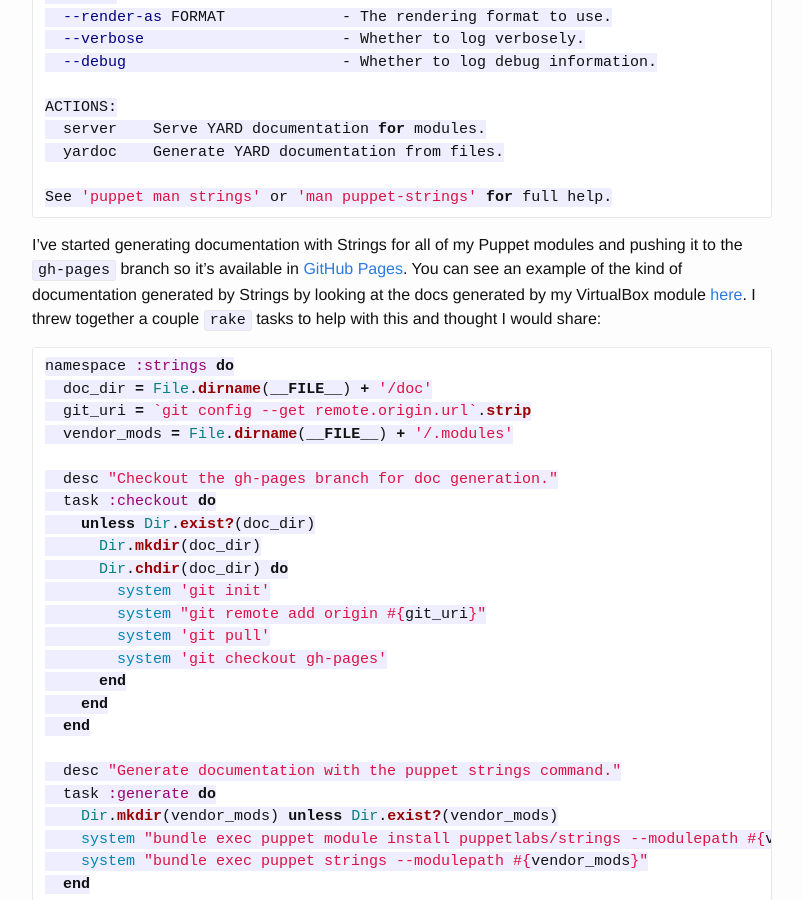
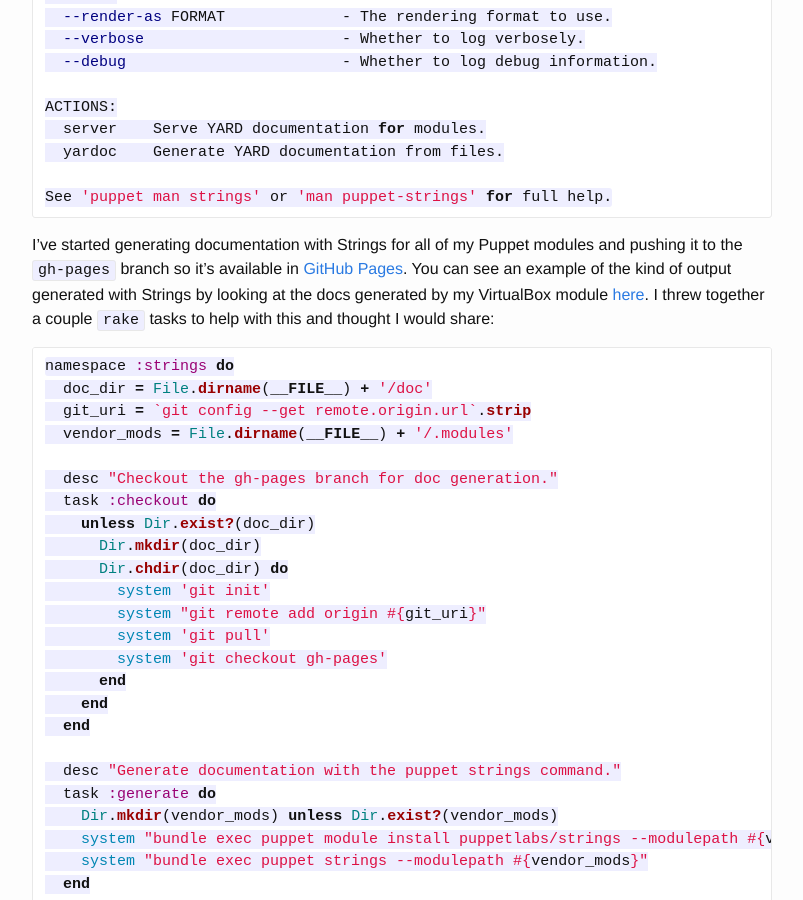
Before and after one commit to danzilio/danzilio.github.io, a Jekyll site: the page built from _posts/2015-02-02-generating-module-documentation-with-rake.md, in a window 1280 px wide and 900 px high, scrolled down 858 px. Shown: the whole window, without its empty margins (238-1041 px from the left). Built offline with Jekyll 4.4.1, drawn with Linux system fonts in a browser that asks for light colours; Markdown is read by kramdown in place of the engine named in the settings; comment, search, counter and statistics services are not loaded.

Commit message:
This sounds a little less derpy

````diff
--- a/_posts/2015-02-02-generating-module-documentation-with-rake.md
+++ b/_posts/2015-02-02-generating-module-documentation-with-rake.md
@@ -41,7 +41,7 @@ ACTIONS:
 See 'puppet man strings' or 'man puppet-strings' for full help.
 ```
 
-I've started generating documentation with Strings for all of my Puppet modules and pushing it to the `gh-pages` branch so it's available in [GitHub Pages](https://pages.github.com). You can see an example of the kind of documentation generated by Strings by looking at the docs generated by my VirtualBox module [here](http://danzilio.github.io/danzilio-virtualbox). I threw together a couple `rake` tasks to help with this and thought I would share:
+I've started generating documentation with Strings for all of my Puppet modules and pushing it to the `gh-pages` branch so it's available in [GitHub Pages](https://pages.github.com). You can see an example of the kind of output generated with Strings by looking at the docs generated by my VirtualBox module [here](http://danzilio.github.io/danzilio-virtualbox). I threw together a couple `rake` tasks to help with this and thought I would share:
 
 ```ruby
 namespace :strings do
````
